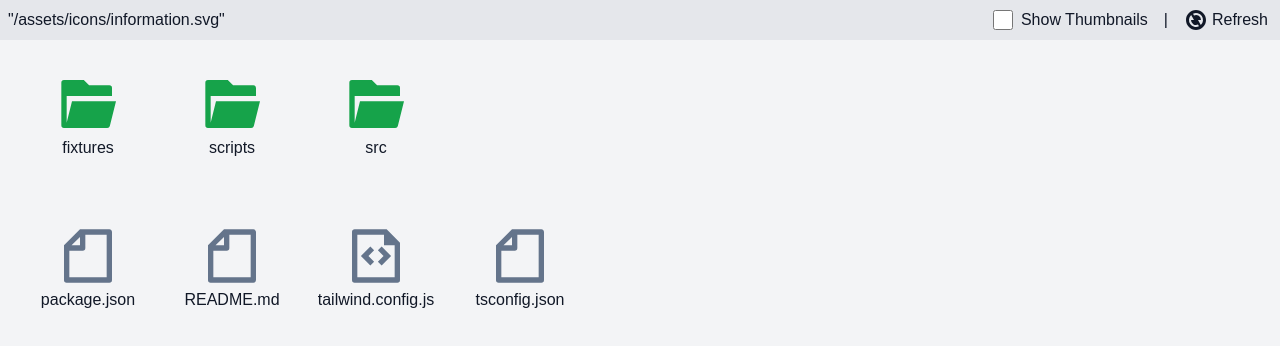
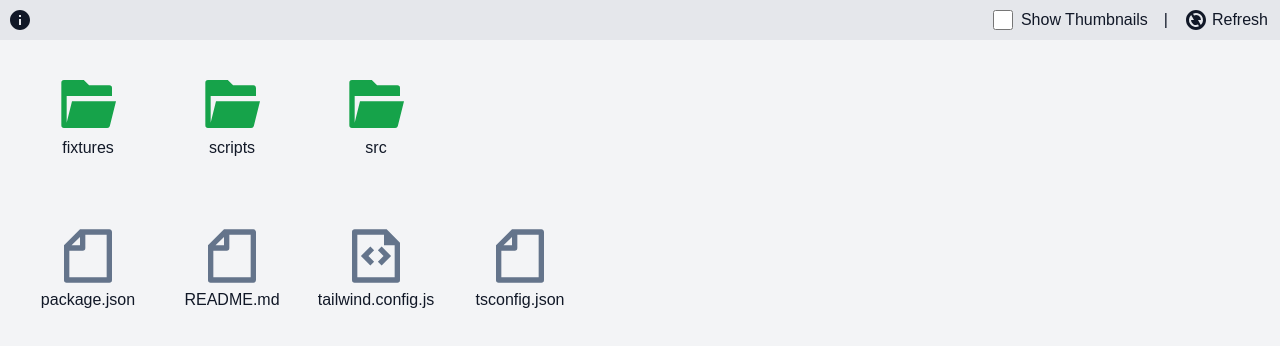
Before and after one commit to simplyhexagonal/fastify-file-browser, a website: page demo/index.html in a window 1280 px wide. Drawn offline with nearby package versions, Linux system fonts and the light colour scheme.

Commit message:
fix: missing info icon

```diff
--- a/demo/index.html
+++ b/demo/index.html
@@ -692,7 +692,7 @@ video {
           class="info-button flex items-center dark:hover:bg-sky-700 hover:bg-sky-200"
           @click="toggleInfo"
         >
-          "/assets/icons/information.svg"
+          <svg xmlns="http://www.w3.org/2000/svg" viewBox="0 0 24 24" width="24" height="24"><path fill="none" d="M0 0h24v24H0z"/><path d="M12 22C6.477 22 2 17.523 2 12S6.477 2 12 2s10 4.477 10 10-4.477 10-10 10zm-1-11v6h2v-6h-2zm0-4v2h2V7h-2z"/></svg>
         </button>
       </div>
       <!-- controls -->
```
